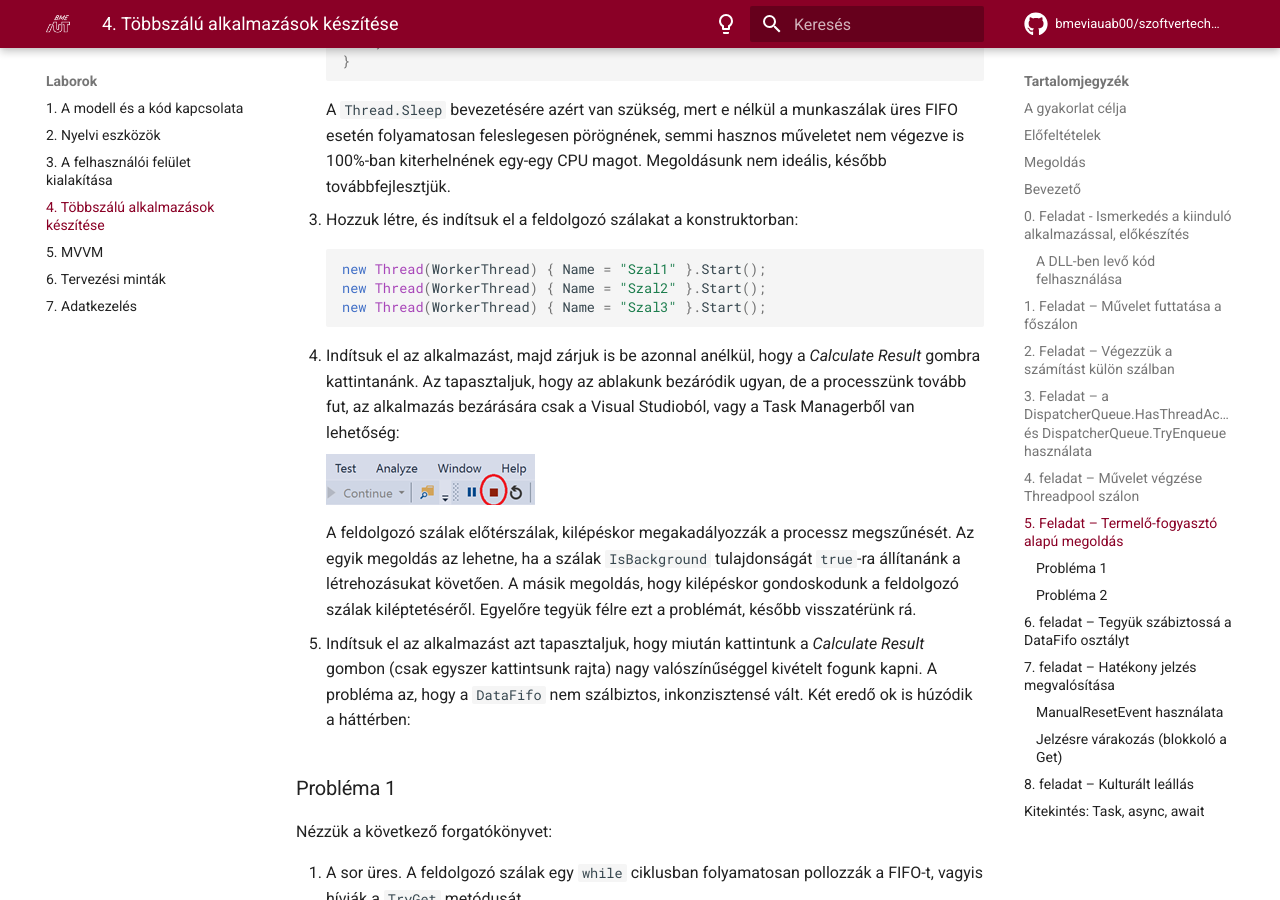
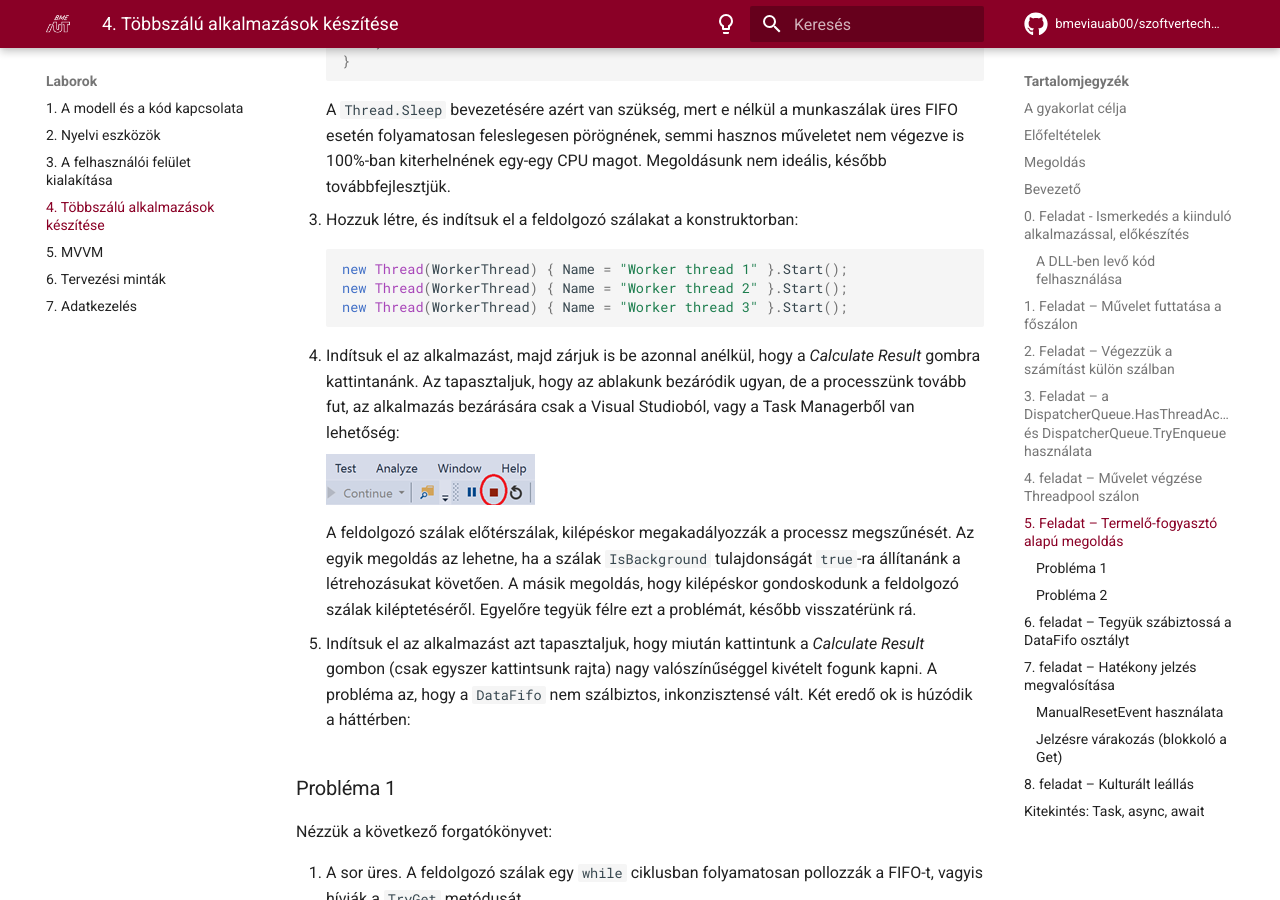
Before and after one commit to bmeviauab00/szoftvertechnikak, an MkDocs documentation site: the page built from docs/labor/4-tobbszalu/index.md, in a window 1280 px wide and 900 px high, scrolled down 10759 px. Built offline with MkDocs 1.6.1 and Material for MkDocs 9.7.7, drawn with Linux system fonts in a browser that asks for light colours; emoji names are drawn with the system emoji font; comment, search, counter and statistics services are not loaded; the version menu is left out.

Commit message:
Lab 4 "Szal1" -> "Worker thread 1", ...

````diff
--- a/docs/labor/4-tobbszalu/index.md
+++ b/docs/labor/4-tobbszalu/index.md
@@ -303,9 +303,9 @@ A feladatok ideiglenes tárolására a kiinduló projektünkben már némiképpe
 3. Hozzuk létre, és indítsuk el a feldolgozó szálakat a konstruktorban:
 
     ```cs
-    new Thread(WorkerThread) { Name = "Szal1" }.Start();
-    new Thread(WorkerThread) { Name = "Szal2" }.Start();
-    new Thread(WorkerThread) { Name = "Szal3" }.Start();
+    new Thread(WorkerThread) { Name = "Worker thread 1" }.Start();
+    new Thread(WorkerThread) { Name = "Worker thread 2" }.Start();
+    new Thread(WorkerThread) { Name = "Worker thread 3" }.Start();
     ```
 
 4. Indítsuk el az alkalmazást, majd zárjuk is be azonnal anélkül, hogy a _Calculate Result_ gombra kattintanánk. Az tapasztaljuk, hogy az ablakunk bezáródik ugyan, de a processzünk tovább fut, az alkalmazás bezárására csak a Visual Studioból, vagy a Task Managerből van lehetőség:
````
